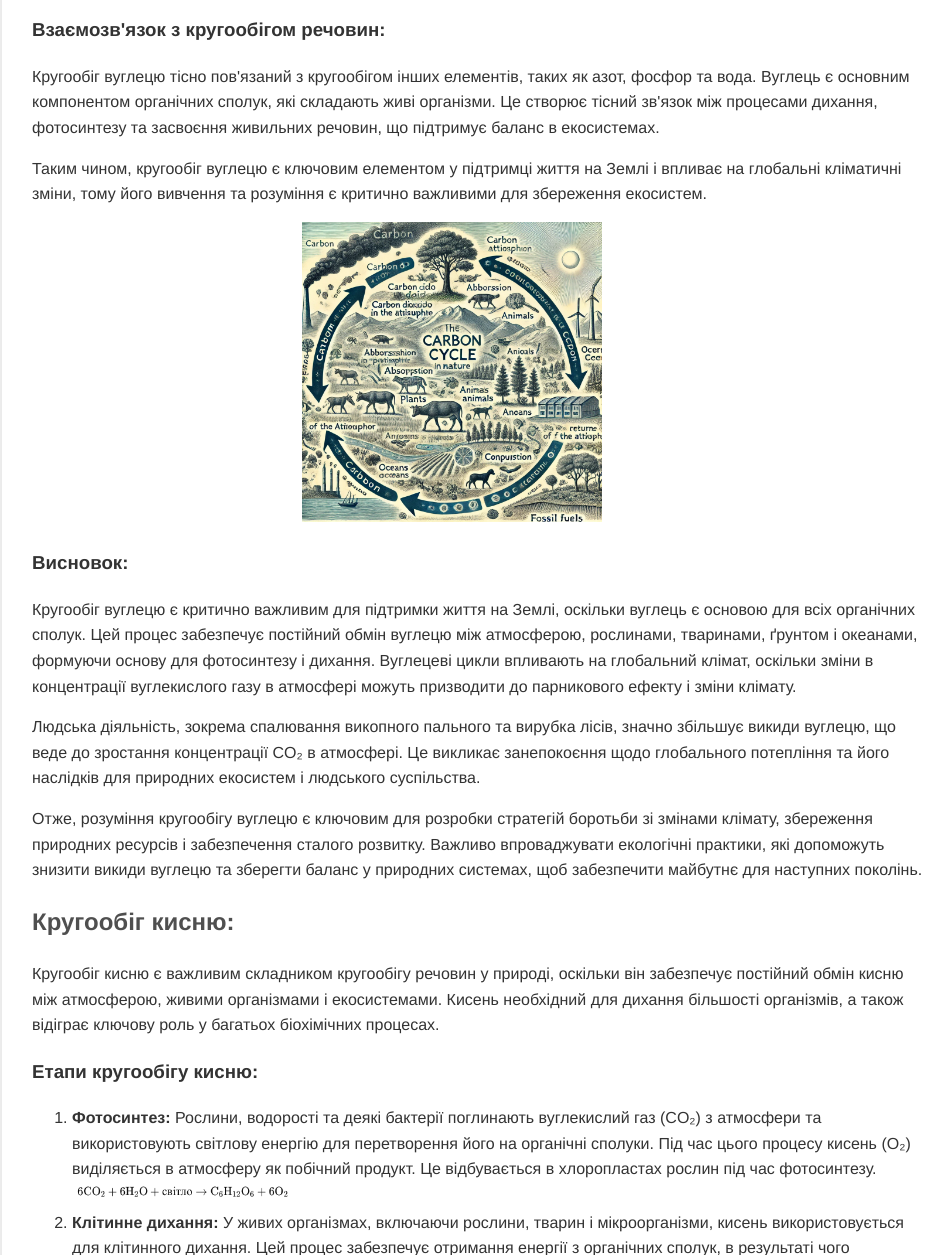
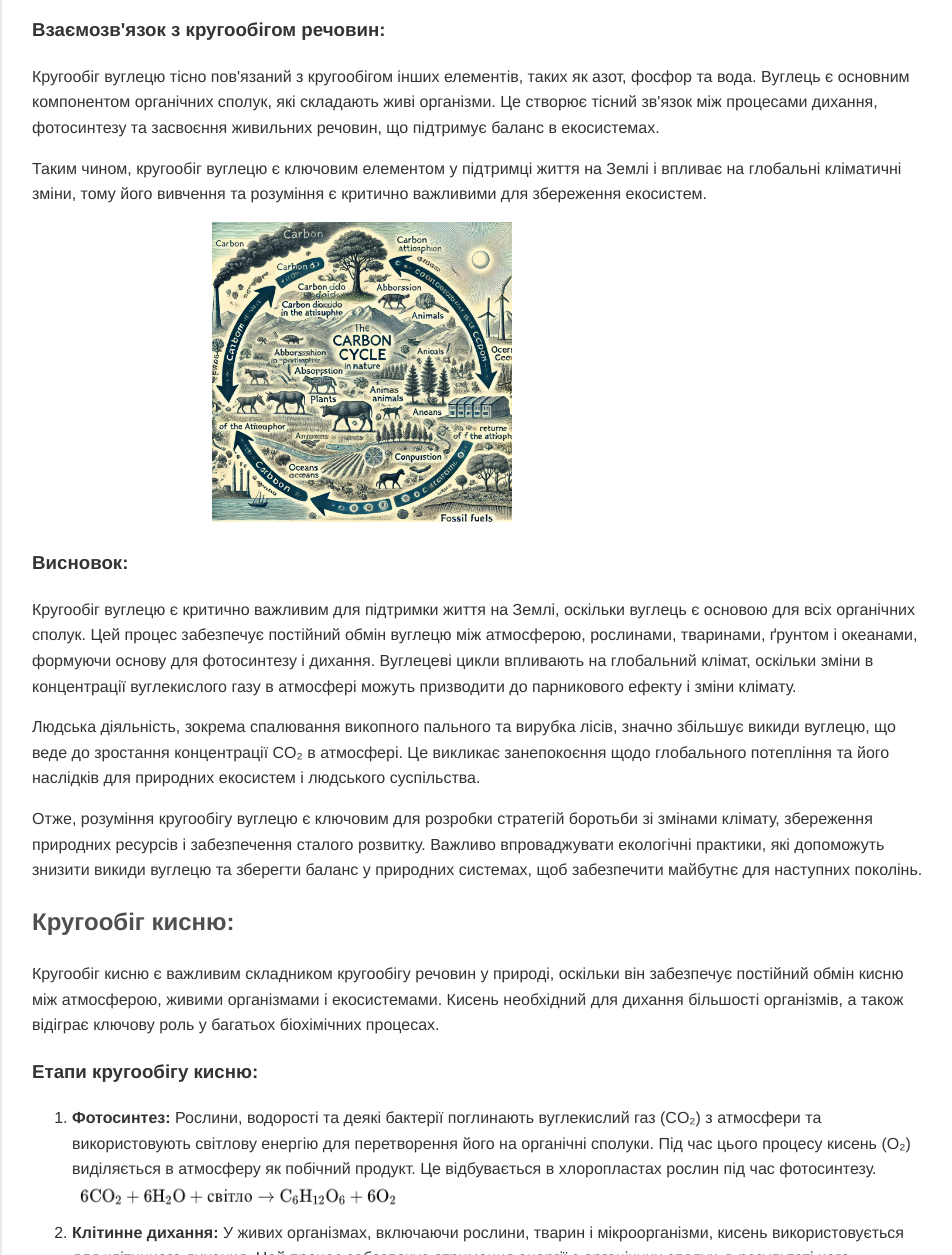
Before and after one commit to AnthonyBatyk/biology-referat-974, a plain HTML site: page index.html in a window 1280 px wide. Shown: the part 3884-5139 px from the top of the page, without its empty margins (158-1110 px from the left). Drawn offline with Linux system fonts and the light colour scheme.

Commit message:
style.css

```diff
--- a/style.css
+++ b/style.css
@@ -64,14 +64,14 @@ p {
 
 /* Стилі для фото */
 section-photo-formula img {
-  width: 222px;
-  height: 20px;
+  width: 333px;
+  height: 30px;
 }
 
 section-photo img {
   width: 300px;
   height: auto;
-  margin-left: 30%;
+  margin-left: 20%;
   margin-top: 0px;
 }
 
```
